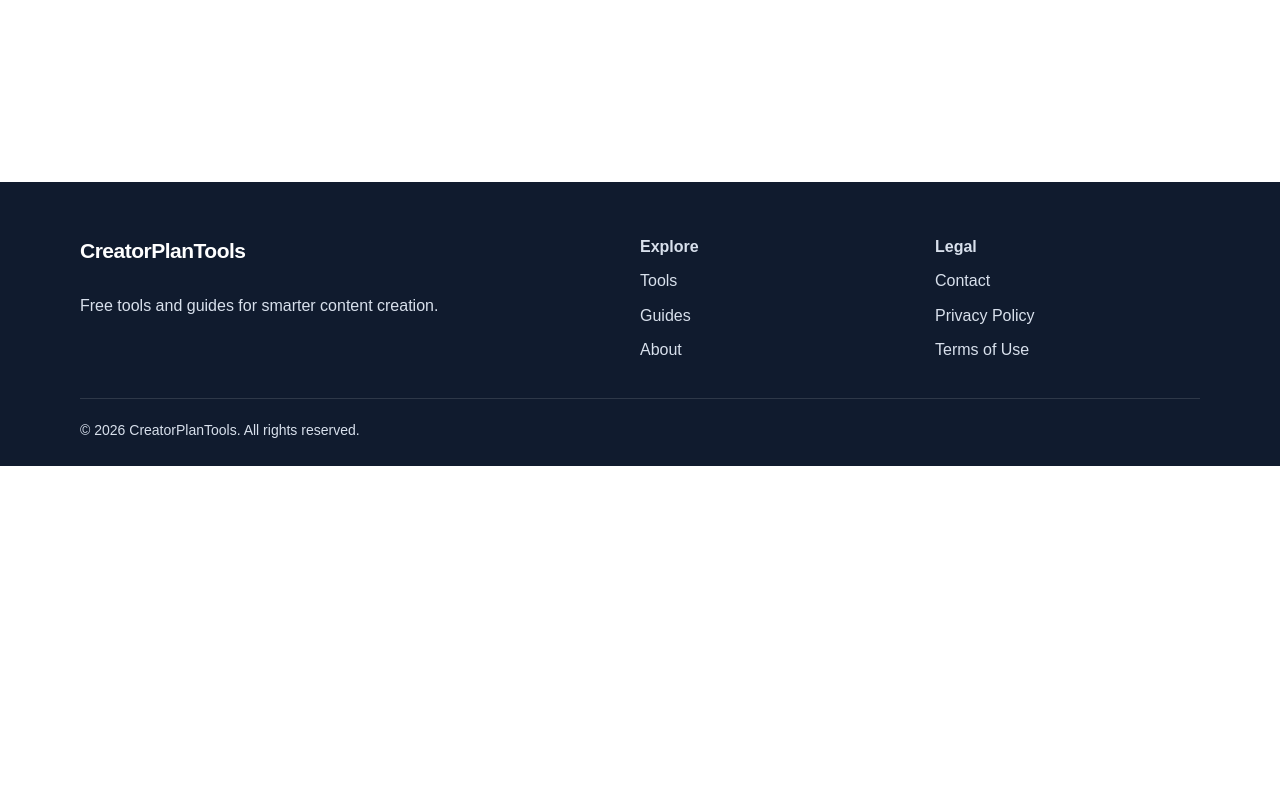
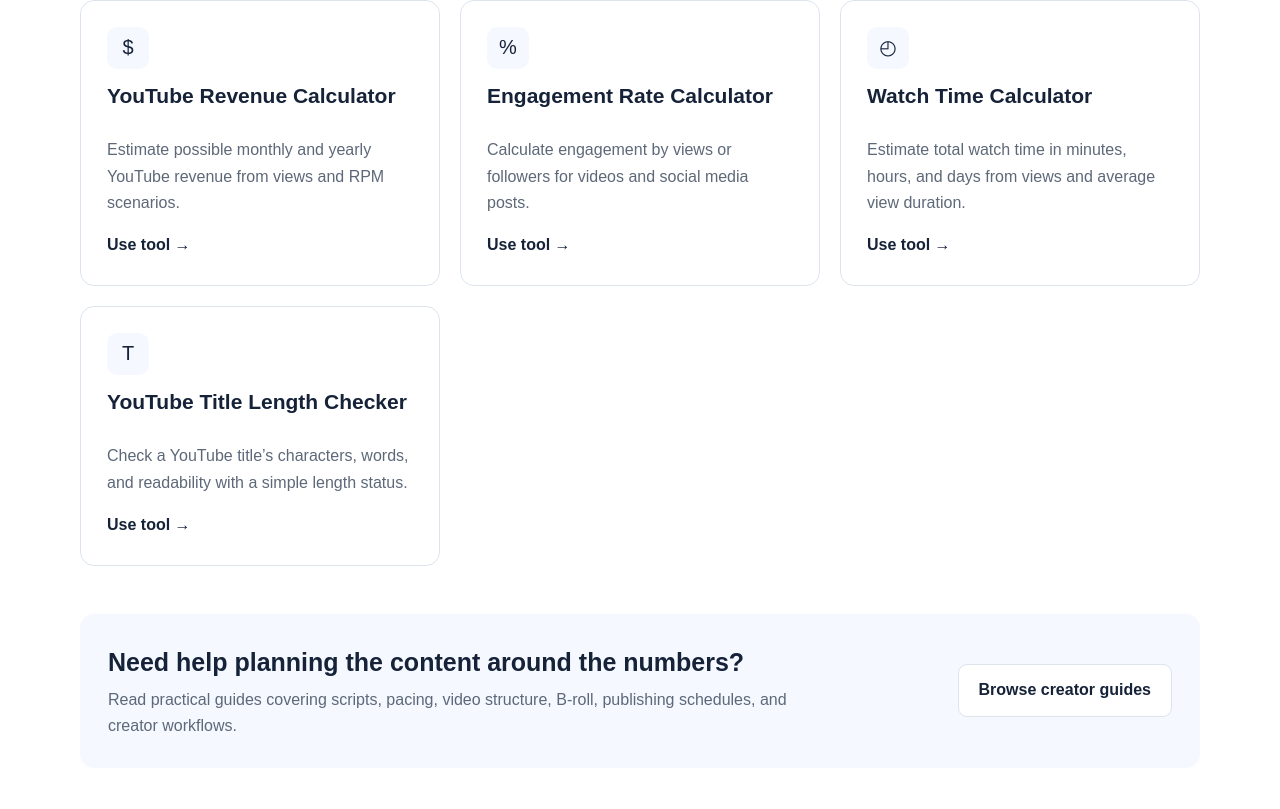
Before and after one commit to SODMAN2/creatorplantools, a Next.js app: page /tools in a window 1280 px wide. Before the commit this address had no page. Shown: the part 691-1500 px from the top of the page. Before the commit the page ends 1157 px from the top, so only its background shows below. Built offline with nearby package versions, Linux system fonts and the light colour scheme.

Commit message:
Improve site structure and SEO navigation

```diff
--- a/app/layout.js
+++ b/app/layout.js
@@ -3,6 +3,7 @@
 import './revenue-calculator.css';
 import './engagement-calculator.css';
 import './watch-time-calculator.css';
+import './structure.css';
 import Link from 'next/link';
 export const metadata={metadataBase:new URL('https://creatorplantools.com'),title:{default:'CreatorPlanTools | Free Tools for Content Creators',template:'%s | CreatorPlanTools'},description:'Free tools and practical guides to help content creators plan videos, estimate timing, and improve content structure.'};
-export default function RootLayout({children}){return <html lang="en"><body><header><div className="nav wrap"><Link className="brand" href="/">CreatorPlanTools</Link><nav><Link href="/#tools">Tools</Link><Link href="/guides">Guides</Link><Link href="/about">About</Link></nav></div></header><main>{children}</main><footer><div className="wrap footer-grid"><div><Link className="brand" href="/">CreatorPlanTools</Link><p>Free tools and guides for smarter content creation.</p></div><div><strong>Explore</strong><Link href="/#tools">Tools</Link><Link href="/guides">Guides</Link><Link href="/about">About</Link></div><div><strong>Legal</strong><Link href="/contact">Contact</Link><Link href="/privacy">Privacy Policy</Link><Link href="/terms">Terms of Use</Link></div></div><div className="wrap copyright">© {new Date().getFullYear()} CreatorPlanTools. All rights reserved.</div></footer></body></html>}
+export default function RootLayout({children}){return <html lang="en"><body><header><div className="nav wrap"><Link className="brand" href="/">CreatorPlanTools</Link><nav aria-label="Main navigation"><Link href="/tools">Tools</Link><Link href="/guides">Guides</Link><Link href="/about">About</Link></nav></div></header><main>{children}</main><footer><div className="wrap footer-grid"><div className="footer-about"><Link className="brand" href="/">CreatorPlanTools</Link><p>Free planning tools and practical guides for YouTubers, short-form creators, and independent content publishers.</p></div><div><strong>Explore</strong><Link href="/tools">Tools</Link><Link href="/guides">Guides</Link><Link href="/about">About</Link></div><div><strong>Information</strong><Link href="/contact">Contact</Link><Link href="/privacy">Privacy Policy</Link><Link href="/terms">Terms of Use</Link></div></div><div className="wrap copyright">© {new Date().getFullYear()} CreatorPlanTools. All rights reserved.</div></footer></body></html>}
--- a/app/sitemap.js
+++ b/app/sitemap.js
@@ -1,2 +1,3 @@
 import { guideList } from './guides/guideData';
-export default function sitemap(){const base='https://creatorplantools.com';const pages=['','/guides','/about','/contact','/privacy','/terms','/tools/watch-time-calculator','/tools/engagement-rate-calculator','/tools/youtube-revenue-calculator','/tools/youtube-title-length-checker','/tools/youtube-script-length-calculator','/tools/voiceover-duration-calculator','/tools/tiktok-video-planner'];return [...pages.map((path)=>({url:`${base}${path}`,changeFrequency:path===''?'weekly':'monthly',priority:path===''?1:path==='/guides'?.8:.6})),...guideList.map((guide)=>({url:`${base}/guides/${guide.slug}`,changeFrequency:'monthly',priority:.8}))]}
+import { toolList } from './tools/toolData';
+export default function sitemap(){const base='https://creatorplantools.com';const pages=['','/tools','/guides','/about','/contact','/privacy','/terms'];return [...pages.map((path)=>({url:`${base}${path}`,changeFrequency:path===''?'weekly':'monthly',priority:path===''?1:['/tools','/guides'].includes(path)?.9:.6})),...toolList.map((tool)=>({url:`${base}${tool.href}`,changeFrequency:'monthly',priority:.8})),...guideList.map((guide)=>({url:`${base}/guides/${guide.slug}`,changeFrequency:'monthly',priority:.8}))]}
--- /dev/null
+++ b/app/structure.css
@@ -0,0 +1,89 @@
+.footer-about p {
+  max-width: 430px;
+  margin: 4px 0;
+  color: #b9c5d6;
+}
+
+.footer-grid a:not(.brand):hover {
+  text-decoration: underline;
+  text-underline-offset: 3px;
+}
+
+.tool-card {
+  display: flex;
+  flex-direction: column;
+}
+
+.tool-card h2 {
+  margin: 10px 0 8px;
+  font-size: 21px;
+}
+
+.tool-card p {
+  flex: 1;
+}
+
+.index-cta {
+  display: flex;
+  align-items: center;
+  justify-content: space-between;
+  gap: 32px;
+  margin-top: 48px;
+  padding: 28px;
+  background: var(--light);
+  border-radius: 14px;
+}
+
+.index-cta h2 {
+  margin: 0 0 4px;
+  font-size: 25px;
+}
+
+.index-cta p {
+  max-width: 700px;
+  margin: 0;
+}
+
+.index-cta .button {
+  flex: none;
+}
+
+.back-link {
+  margin-top: 36px;
+  padding-top: 22px;
+  border-top: 1px solid var(--line);
+}
+
+.back-link a {
+  color: var(--blue);
+  font-weight: 700;
+}
+
+@media (max-width: 760px) {
+  .nav {
+    height: auto;
+    min-height: 72px;
+    flex-wrap: wrap;
+    padding: 12px 0;
+  }
+
+  .nav nav {
+    width: 100%;
+    display: flex;
+    justify-content: space-between;
+    gap: 12px;
+    padding-top: 9px;
+    margin-top: 9px;
+    border-top: 1px solid var(--line);
+  }
+
+  .nav nav a,
+  .nav nav a:last-child {
+    display: block !important;
+  }
+
+  .index-cta {
+    align-items: flex-start;
+    flex-direction: column;
+  }
+}
--- /dev/null
+++ b/app/tools/page.js
@@ -0,0 +1,22 @@
+import Link from 'next/link';
+import { toolList } from './toolData';
+
+export const metadata = {
+  title: 'Free Creator Tools for YouTube, TikTok & More',
+  description: 'Browse free CreatorPlanTools calculators and planners for YouTube, TikTok, Instagram, scripts, voiceovers, watch time, engagement, and revenue.',
+  alternates: { canonical: '/tools' },
+  openGraph: {
+    title: 'Free Creator Tools | CreatorPlanTools',
+    description: 'Free calculators and planners for video scripts, voiceovers, titles, watch time, engagement, revenue, and short-form content.',
+    url: '/tools',
+    type: 'website',
+  },
+};
+
+export default function ToolsPage() {
+  return <div className="page tools-index"><div className="wrap">
+    <div className="page-head"><div className="eyebrow">Free creator tools</div><h1>Plan your next piece of content</h1><p className="muted">Use straightforward calculators and planners for scripts, voiceovers, short-form videos, titles, and channel metrics. Every tool is free and works without an account.</p></div>
+    <div className="grid tool-grid">{toolList.map((tool) => <Link className="card tool-card" href={tool.href} key={tool.href}><span className="icon" aria-hidden="true">{tool.icon}</span><h2>{tool.name}</h2><p className="muted">{tool.description}</p><b>Use tool <span aria-hidden="true">→</span></b></Link>)}</div>
+    <div className="index-cta"><div><h2>Need help planning the content around the numbers?</h2><p className="muted">Read practical guides covering scripts, pacing, video structure, B-roll, publishing schedules, and creator workflows.</p></div><Link className="button secondary" href="/guides">Browse creator guides</Link></div>
+  </div></div>;
+}
--- /dev/null
+++ b/app/tools/toolData.js
@@ -0,0 +1,9 @@
+export const toolList = [
+  { icon: '▶', name: 'YouTube Script Length Calculator', description: 'Estimate the word count you need for a target video length and speaking pace.', href: '/tools/youtube-script-length-calculator' },
+  { icon: '◷', name: 'Voiceover Duration Calculator', description: 'Turn a script word count into a realistic voiceover duration at different narration speeds.', href: '/tools/voiceover-duration-calculator' },
+  { icon: '♪', name: 'TikTok Video Planner', description: 'Plan a clear hook, content beats, call to action, and timing for a short-form video.', href: '/tools/tiktok-video-planner' },
+  { icon: '$', name: 'YouTube Revenue Calculator', description: 'Estimate possible monthly and yearly YouTube revenue from views and RPM scenarios.', href: '/tools/youtube-revenue-calculator' },
+  { icon: '%', name: 'Engagement Rate Calculator', description: 'Calculate engagement by views or followers for videos and social media posts.', href: '/tools/engagement-rate-calculator' },
+  { icon: '◴', name: 'Watch Time Calculator', description: 'Estimate total watch time in minutes, hours, and days from views and average view duration.', href: '/tools/watch-time-calculator' },
+  { icon: 'T', name: 'YouTube Title Length Checker', description: 'Check a YouTube title’s characters, words, and readability with a simple length status.', href: '/tools/youtube-title-length-checker' },
+];
--- a/components/GuideLayout.js
+++ b/components/GuideLayout.js
@@ -26,6 +26,7 @@
           <h2>Frequently asked questions</h2>
           {guide.faqs.map(([question, answer]) => <div className="faq" key={question}><h3>{question}</h3><p>{answer}</p></div>)}
         </section>
+        <div className="back-link"><Link href="/guides">← Browse all creator guides</Link></div>
       </div>
     </div>
   </article>;
--- a/components/ToolLayout.js
+++ b/components/ToolLayout.js
@@ -1 +1,2 @@
-export default function ToolLayout({eyebrow,title,intro,tool,explanation,steps,faqs,children}){return <div className="page"><div className="wrap"><div className="page-head"><div className="eyebrow">{eyebrow}</div><h1>{title}</h1><p className="muted">{intro}</p></div><div className="tool"><div className="panel">{tool}</div><aside className="panel"><h2>What this tool does</h2><p className="muted">{explanation}</p><p><strong>Free to use.</strong> Your entries stay in your browser and are not saved.</p></aside></div><div className="content"><h2>How to use this tool</h2><ol className="steps">{steps.map(x=><li key={x}>{x}</li>)}</ol>{children}<h2>Frequently asked questions</h2>{faqs.map(([q,a])=><div className="faq" key={q}><h3>{q}</h3><p className="muted">{a}</p></div>)}</div></div></div>}
+import Link from 'next/link';
+export default function ToolLayout({eyebrow,title,intro,tool,explanation,steps,faqs,children}){return <div className="page"><div className="wrap"><nav className="breadcrumbs" aria-label="Breadcrumb"><Link href="/tools">Tools</Link><span aria-hidden="true">/</span><span>{title}</span></nav><div className="page-head"><div className="eyebrow">{eyebrow}</div><h1>{title}</h1><p className="muted">{intro}</p></div><div className="tool"><div className="panel">{tool}</div><aside className="panel"><h2>What this tool does</h2><p className="muted">{explanation}</p><p><strong>Free to use.</strong> Your entries stay in your browser and are not saved.</p></aside></div><div className="content"><h2>How to use this tool</h2><ol className="steps">{steps.map(x=><li key={x}>{x}</li>)}</ol>{children}<h2>Frequently asked questions</h2>{faqs.map(([q,a])=><div className="faq" key={q}><h3>{q}</h3><p className="muted">{a}</p></div>)}<div className="back-link"><Link href="/tools">← Browse all creator tools</Link></div></div></div></div>}
```
Also changed, not shown: app/page.js (+28 -3 lines), app/tools/tiktok-video-planner/page.js (+16 -3 lines), app/tools/voiceover-duration-calculator/page.js (+16 -3 lines), app/tools/youtube-script-length-calculator/page.js (+16 -3 lines).
